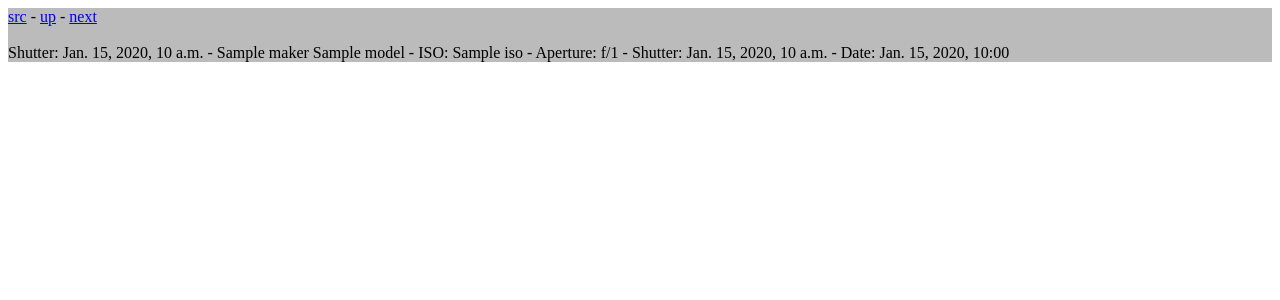
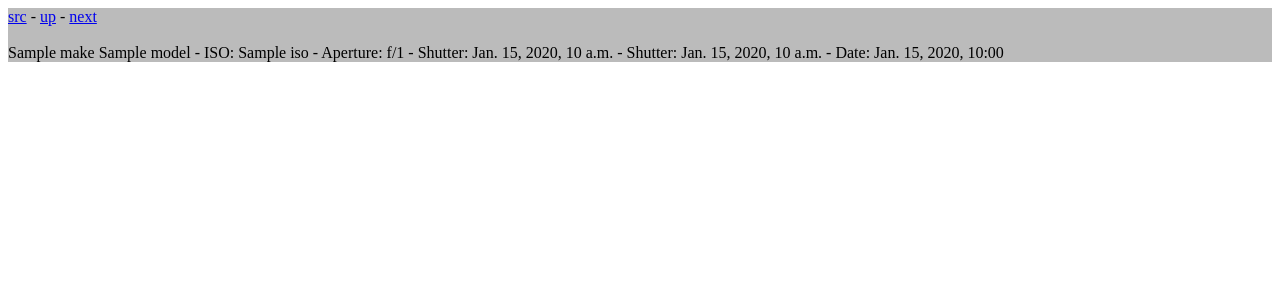
Before and after one commit to gardarh/homealbum, a Django app: template templates/mopho/photo.html in a window 1280 px wide. Shown: the top 300 px of the page. Run offline with Django 3.2, Linux system fonts and the light colour scheme; the template is opened without the code that fills it: most values are stand-ins (such as "Sample title", 1, 10 or a date in 2020); parts of the project's set-up code (start-up, migrations or seed data) failed here and were passed over.

Commit message:
Fixing missing exif maker

```diff
--- a/templates/mopho/photo.html
+++ b/templates/mopho/photo.html
@@ -47,10 +47,10 @@ document.onkeydown = function(e) {
 
     <div class="img"><img id="photo" /><!--<img src="{% static photo_url %}"  />--></div>
     <div>
-    {% if img_data.date %}Shutter: {{  img_data.exposure_time }} - {% endif %}
-    {% if img_data.maker %}{{  img_data.maker }} {{ img_data.model }} - {% endif %}
+    {% if img_data.make %}{{  img_data.make }} {{ img_data.model }} - {% endif %}
     {% if img_data.iso %}ISO: {{  img_data.iso }} - {% endif %}
     {% if img_data.f_number %}Aperture: f/{{  img_data.f_number }} - {% endif %}
+    {% if img_data.date %}Shutter: {{  img_data.exposure_time }} - {% endif %}
     {% if img_data.exposure_time %}Shutter: {{  img_data.exposure_time }} - {% endif %}
     {% if img_data.date %}Date: {{  img_data.date | date }}, {{  img_data.date | time:"H:i" }}{% endif %}
     </div>
```
